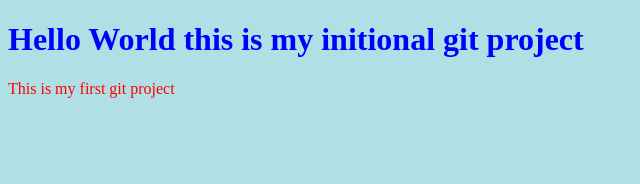
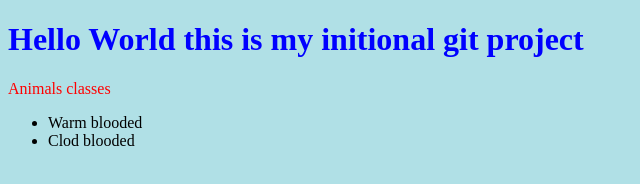
Before and after one commit to SnowMan033/project, a plain HTML site: page index.html in a window 1280 px wide. Shown: the whole page, without its empty margins (0-640 px from the left). Drawn offline with Linux system fonts and the light colour scheme.

Commit message:
added animal classes

```diff
--- a/index.html
+++ b/index.html
@@ -8,6 +8,10 @@
 </head>
 <body>
     <h1>Hello World this is my initional git project</h1>
-    <p>This is my first git project</p>
+    <p>Animals classes</p>
+    <ul>
+       <li>Warm blooded</li>
+       <li>Clod blooded</li>
+    </ul>
 </body>
 </html>
```
